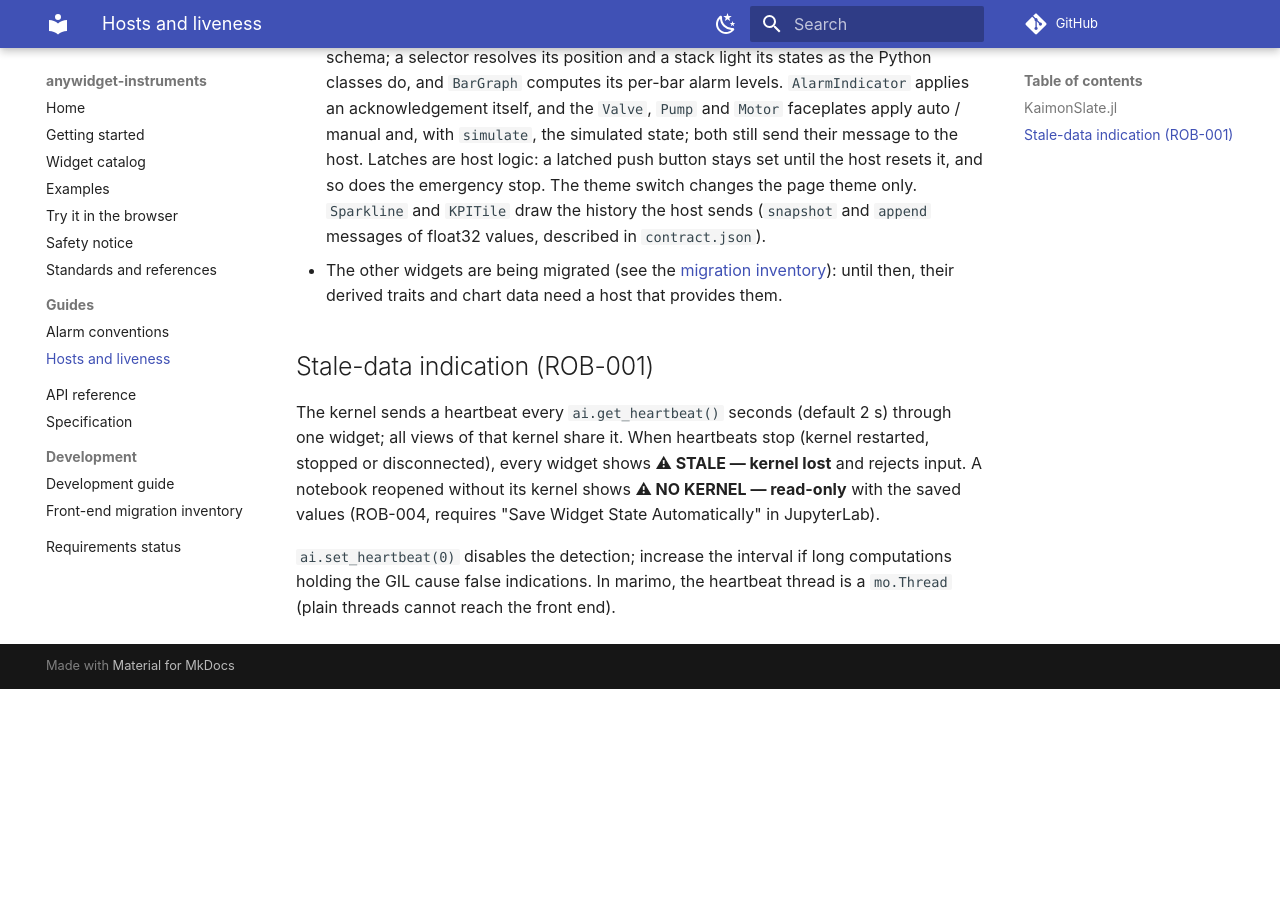
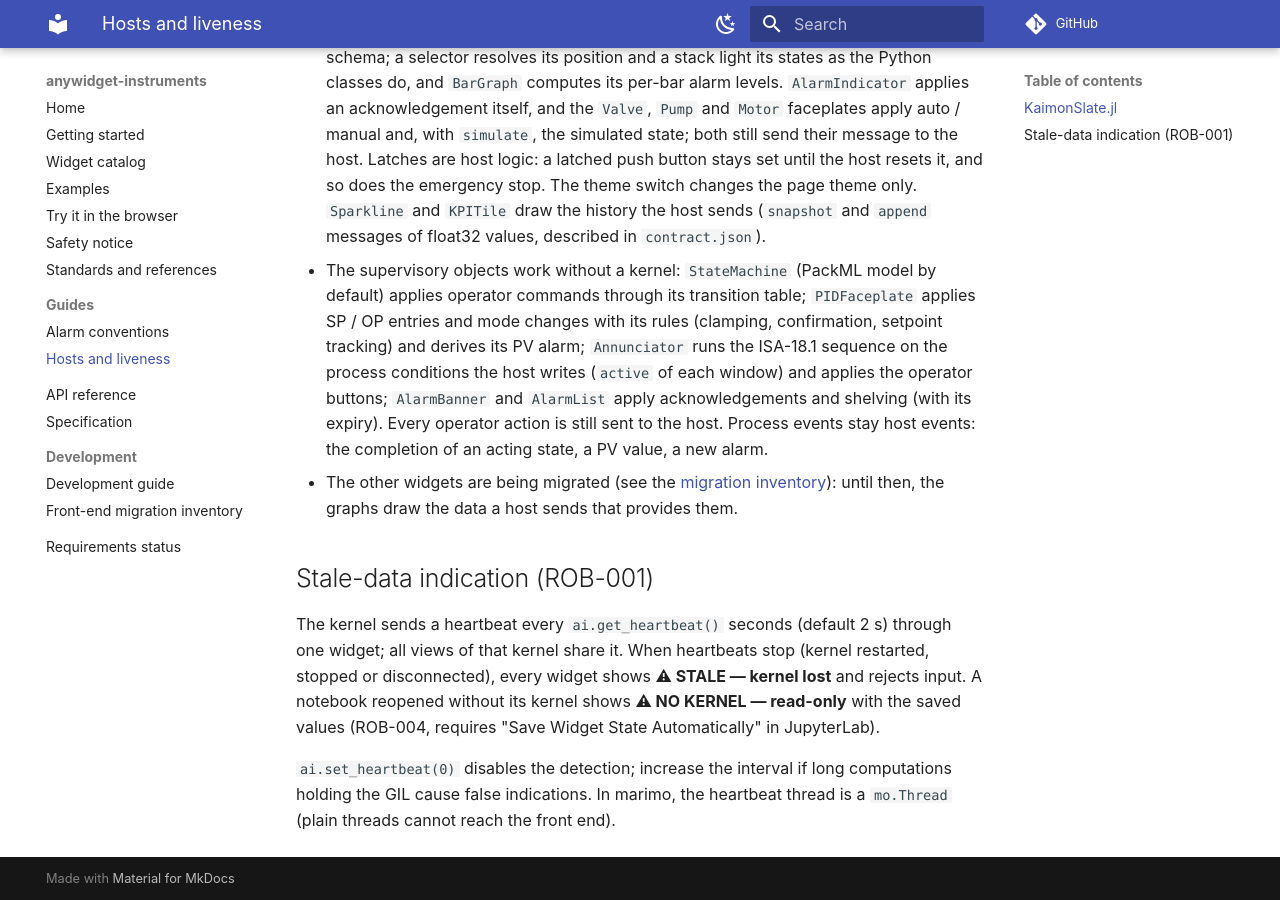
Before and after one commit to AnywidgetInstruments/anywidget-instruments-industrial, an MkDocs documentation site: the page built from docs/hosts.md, in a window 1280 px wide and 900 px high, scrolled down 1150 px. Built offline with MkDocs 1.6.1 and Material for MkDocs 9.7.7, drawn with Linux system fonts in a browser that asks for light colours; comment, search, counter and statistics services are not loaded; before the commit the page ends 1839 px from its top, so only the background shows below that.

Commit message:
Document the supervisory objects migrated to the trait contract
Hosts page and requirement status: state machine, PID faceplate, annunciator, alarm banner and alarm list without a kernel; the graphs and the synoptic canvas remain.

Assisted-by: AI

```diff
--- a/docs/hosts.md
+++ b/docs/hosts.md
@@ -42,9 +42,19 @@ chart data, heartbeats) does not run.
   stop. The theme switch changes the page theme only. `Sparkline` and
   `KPITile` draw the history the host sends (`snapshot` and `append`
   messages of float32 values, described in `contract.json`).
+- The supervisory objects work without a kernel: `StateMachine` (PackML
+  model by default) applies operator commands through its transition table;
+  `PIDFaceplate` applies SP / OP entries and mode changes with its rules
+  (clamping, confirmation, setpoint tracking) and derives its PV alarm;
+  `Annunciator` runs the ISA-18.1 sequence on the process conditions the
+  host writes (`active` of each window) and applies the operator buttons;
+  `AlarmBanner` and `AlarmList` apply acknowledgements and shelving (with
+  its expiry). Every operator action is still sent to the host. Process
+  events stay host events: the completion of an acting state, a PV value,
+  a new alarm.
 - The other widgets are being migrated (see the
   [migration inventory](dev/frontend-migration-inventory.md)): until then,
-  their derived traits and chart data need a host
+  the graphs draw the data a host sends
   that provides them.
 
 ## Stale-data indication (ROB-001)
```
Also changed, not shown: docs/requirements-status.md (+5 -4 lines).
